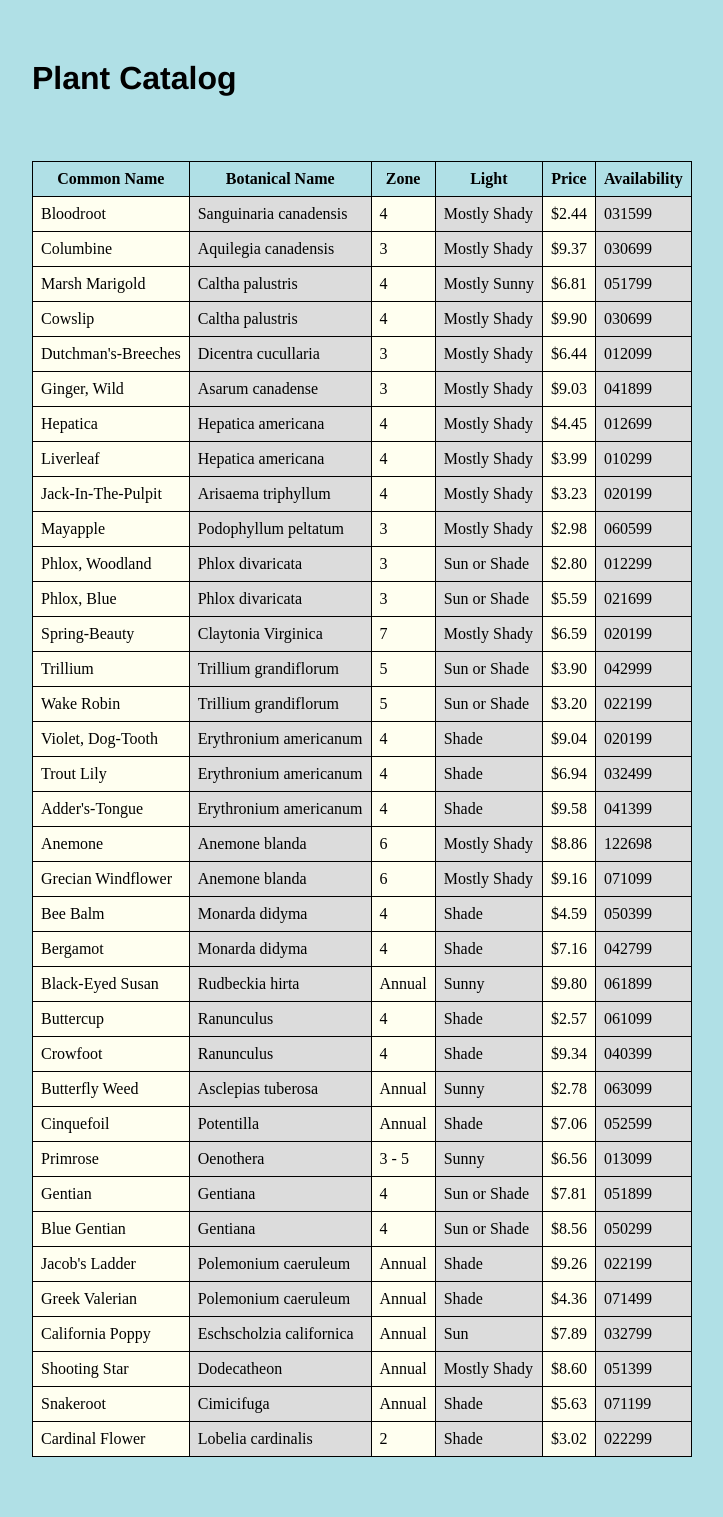
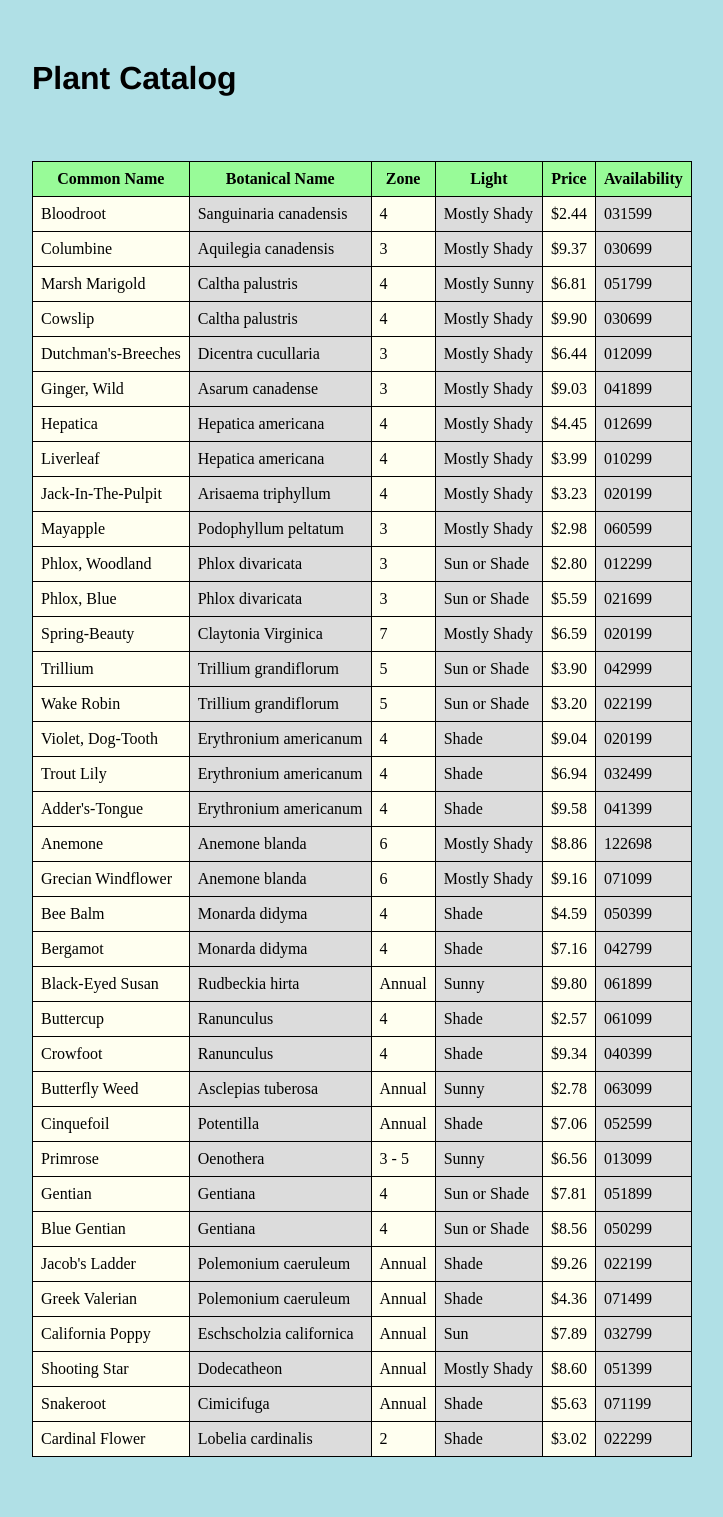
Before and after one commit to JOSH-KO/JOSH-KO.github.io, a Jekyll site: the page homework/hw3/Homework3.html, which Jekyll copies as it is, in a window 1280 px wide. Shown: the whole page, without its empty margins (160-883 px from the left). Built offline with Jekyll 4.4.1, drawn with Linux system fonts in a browser that asks for light colours.

Commit message:
Update main.css

```diff
--- a/css/main.css
+++ b/css/main.css
@@ -42,6 +42,10 @@ a:hover {
  border-collapse: collapse;
  }
 
+th {
+background-color: #98FB98;
+}
+
 td:nth-child(2) {
 background-color: Gainsboro;
 }
@@ -49,7 +53,6 @@ background-color: Gainsboro;
 td:nth-child(4) {
 background-color: Gainsboro;
 }
-
 
 td:nth-child(6) {
 background-color: Gainsboro;
```
